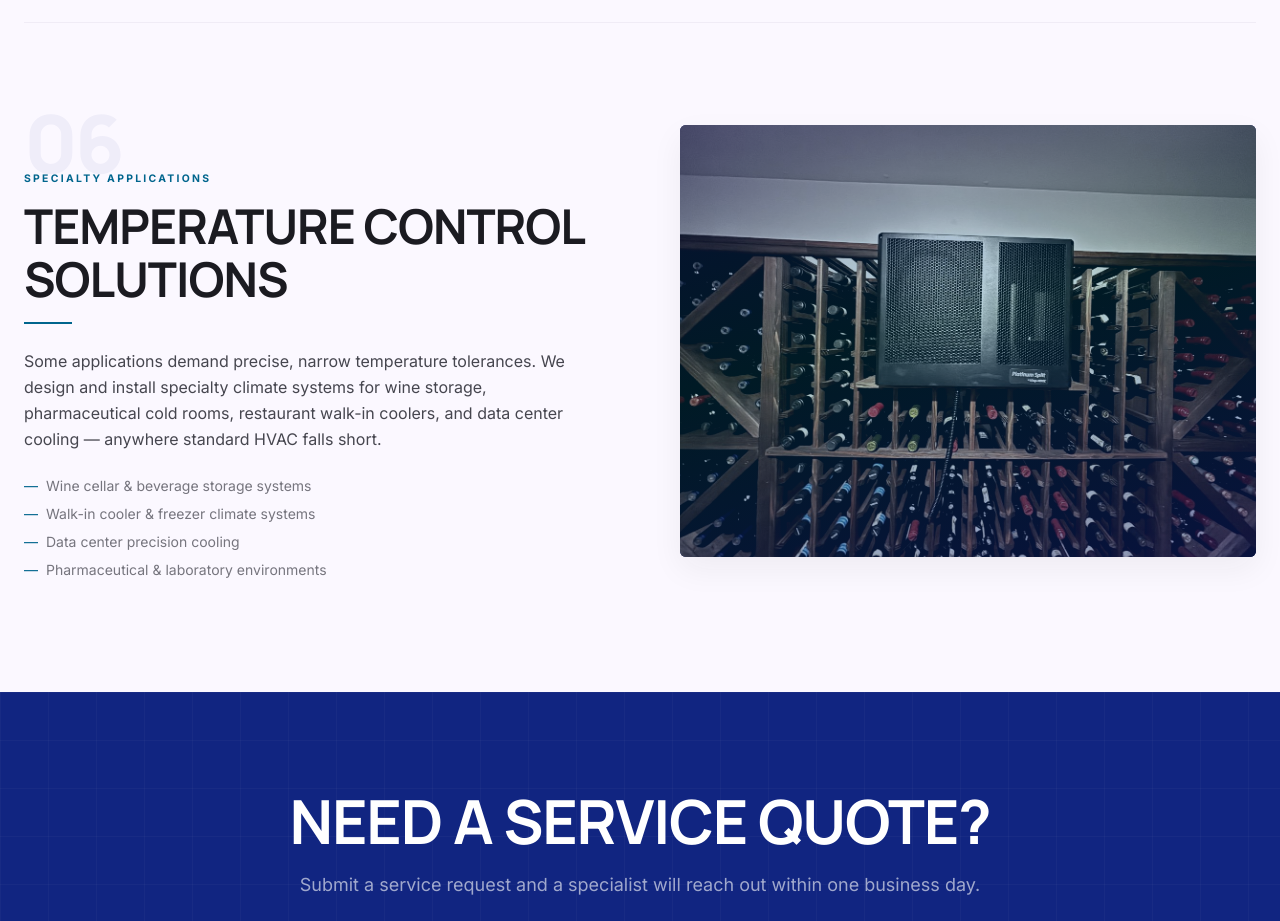
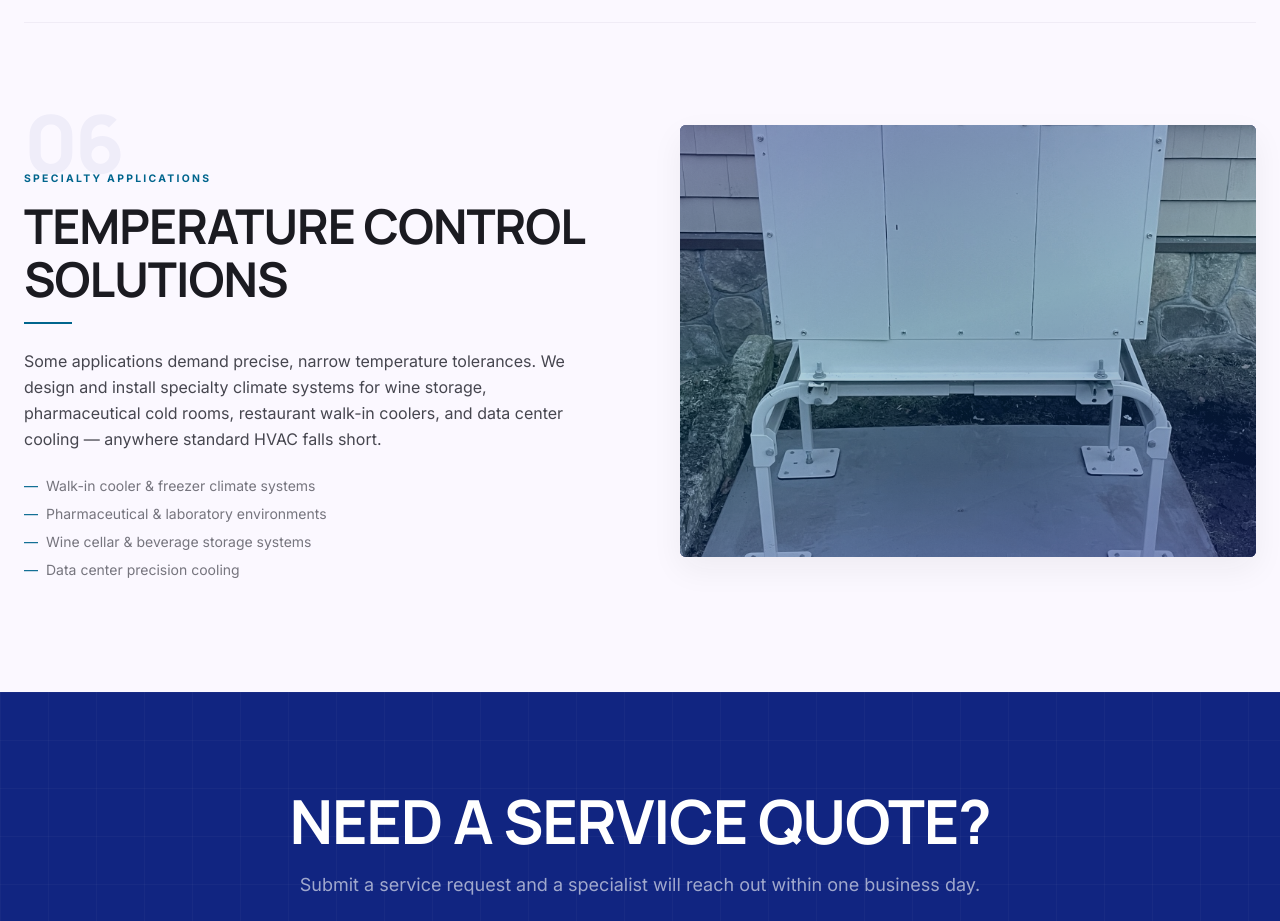
Before and after one commit to calvinadaniel/kool-energy-technology, a plain HTML site: page services/index.html in a window 1280 px wide. Shown: the part 3480-4401 px from the top of the page. Drawn offline with nearby package versions, Linux system fonts and the light colour scheme.

Commit message:
Apply client updates for services priority and Virginia Class A license.
Reorder Temperature Control bullets, replace the wine-cellar photo with a specialty condenser from their gallery, and update license #2705198543 to Class A.

Co-authored-by: Cursor <cursoragent@cursor.com>

```diff
--- a/services/index.html
+++ b/services/index.html
@@ -233,7 +233,7 @@
       <!-- 06 Temperature Control -->
       <div class="svc-row reverse" id="temperature-control" tabindex="-1">
         <div class="svc-visual">
-          <img src="../assets/kool-energy-tech-field-work-4.jpeg" alt="WhisperKOOL Platinum Split wine cellar temperature control unit" class="w-full h-full object-cover" loading="lazy" />
+          <img src="../assets/kool-energy-tech-field-work-8.jpeg" alt="Specialty outdoor temperature control condenser installed for precision climate applications" class="w-full h-full object-cover" loading="lazy" />
         </div>
         <div class="svc-text">
           <div class="svc-number">06</div>
@@ -242,10 +242,10 @@
           <span class="section-rule"></span>
           <p class="leading-relaxed mb-6" style="color:var(--on-surface-variant);">Some applications demand precise, narrow temperature tolerances. We design and install specialty climate systems for wine storage, pharmaceutical cold rooms, restaurant walk-in coolers, and data center cooling — anywhere standard HVAC falls short.</p>
           <ul class="space-y-2 text-sm" style="color:var(--on-surface-muted);">
+            <li class="flex items-center gap-2"><span style="color:var(--secondary);">—</span> Walk-in cooler &amp; freezer climate systems</li>
+            <li class="flex items-center gap-2"><span style="color:var(--secondary);">—</span> Pharmaceutical &amp; laboratory environments</li>
             <li class="flex items-center gap-2"><span style="color:var(--secondary);">—</span> Wine cellar &amp; beverage storage systems</li>
-            <li class="flex items-center gap-2"><span style="color:var(--secondary);">—</span> Walk-in cooler &amp; freezer climate systems</li>
             <li class="flex items-center gap-2"><span style="color:var(--secondary);">—</span> Data center precision cooling</li>
-            <li class="flex items-center gap-2"><span style="color:var(--secondary);">—</span> Pharmaceutical &amp; laboratory environments</li>
           </ul>
         </div>
       </div>
```
Also changed, not shown: about/index.html (+1 -1 lines), assets/kool-energy-tech-field-work-8.jpeg (added).
